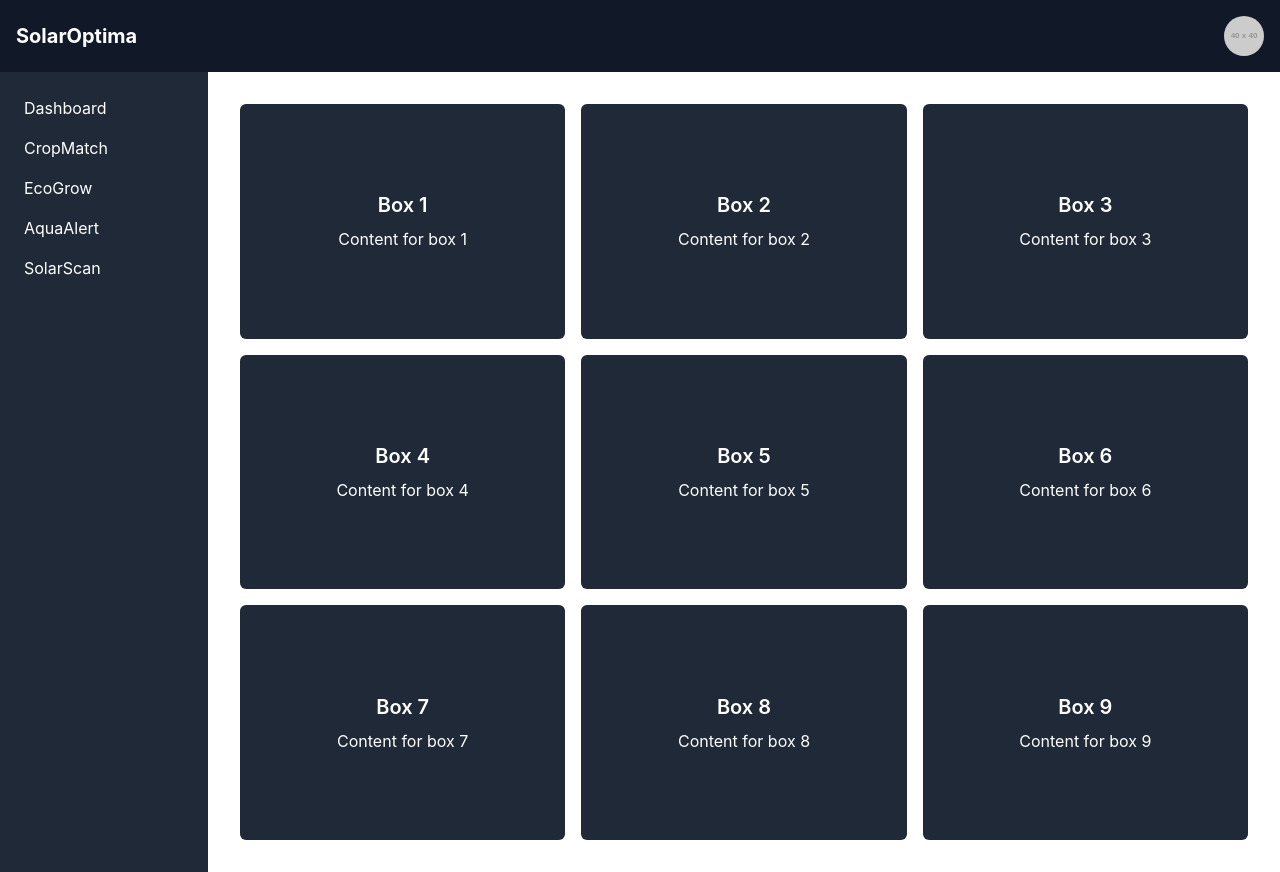
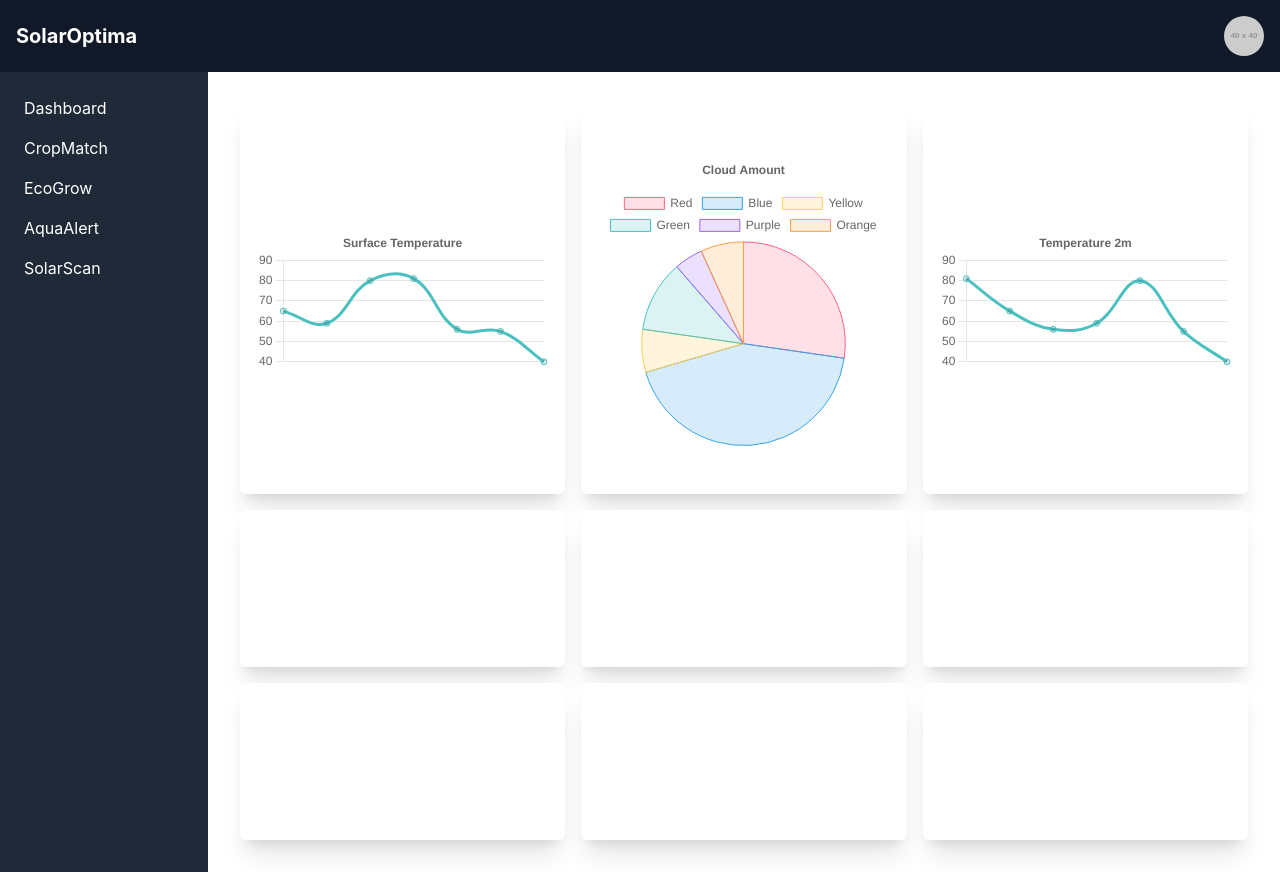
Before and after one commit to siamliam12/SolarOptima, a Next.js app in the folder client/: page /dashboard in a window 1280 px wide. Built offline with nearby package versions, Linux system fonts and the light colour scheme.

Commit message:
Refactor dashboard content component and add charts

```diff
--- a/client/components/dashboard/Content/Content.jsx
+++ b/client/components/dashboard/Content/Content.jsx
@@ -1,13 +1,34 @@
-import React from 'react';
+import React from "react";
+import PieChart from "../Pie/PieChart";
+import SplineChart from "../Spline/SplineChart";
 
 const Dashboard = () => {
   return (
     <div className="p-4 h-full w-full">
       <div className="grid grid-cols-3 gap-4 h-full">
         {Array.from({ length: 9 }).map((_, index) => (
-          <div key={index} className="bg-gray-800 text-white p-4 rounded-md flex flex-col justify-center items-center">
-            <h2 className="text-xl font-semibold">Box {index + 1}</h2>
-            <p className="mt-2">Content for box {index + 1}</p>
+          <div
+            key={index}
+            className="bg-white shadow-xl text-white p-4 rounded-md flex flex-col justify-center items-center"
+          >
+            {index === 1 ? (
+              <PieChart />
+            ) : index === 0 ? (
+              <SplineChart
+                title="Surface Temperature"
+                chartData={[65, 59, 80, 81, 56, 55, 40]}
+              />
+            ) : index === 2 ? (
+              <SplineChart
+                title="Temperature 2m"
+                chartData={[81, 65, 56, 59, 80, 55, 40]}
+              />
+            ) : (
+              <>
+                <h2 className="text-xl font-semibold">Box {index + 1}</h2>
+                <p className="mt-2">Content for box {index + 1}</p>
+              </>
+            )}
           </div>
         ))}
       </div>
--- /dev/null
+++ b/client/components/dashboard/Pie/PieChart.jsx
@@ -0,0 +1,61 @@
+"use client";
+
+import React from "react";
+import { Pie } from "react-chartjs-2";
+import { Chart as ChartJS, ArcElement, Tooltip, Legend } from "chart.js";
+
+ChartJS.register(ArcElement, Tooltip, Legend);
+
+const PieChart = () => {
+  const data = {
+    labels: ["Red", "Blue", "Yellow", "Green", "Purple", "Orange"],
+    datasets: [
+      {
+        label: "# of Votes",
+        data: [12, 19, 3, 5, 2, 3],
+        backgroundColor: [
+          "rgba(255, 99, 132, 0.2)",
+          "rgba(54, 162, 235, 0.2)",
+          "rgba(255, 206, 86, 0.2)",
+          "rgba(75, 192, 192, 0.2)",
+          "rgba(153, 102, 255, 0.2)",
+          "rgba(255, 159, 64, 0.2)",
+        ],
+        borderColor: [
+          "rgba(255, 99, 132, 1)",
+          "rgba(54, 162, 235, 1)",
+          "rgba(255, 206, 86, 1)",
+          "rgba(75, 192, 192, 1)",
+          "rgba(153, 102, 255, 1)",
+          "rgba(255, 159, 64, 1)",
+        ],
+        borderWidth: 1,
+      },
+    ],
+  };
+
+  const options = {
+    responsive: true,
+    plugins: {
+      legend: {
+        position: "top",
+      },
+      title: {
+        display: true,
+        text: "Cloud Amount",
+      },
+    },
+    scales: {
+      x: {
+        display: false, // Hide x-axis labels
+      },
+      y: {
+        display: false, // Hide y-axis labels
+      },
+    },
+  };
+
+  return <Pie data={data} options={options} />;
+};
+
+export default PieChart;
--- /dev/null
+++ b/client/components/dashboard/Spline/SplineChart.jsx
@@ -0,0 +1,55 @@
+"use client";
+
+import React from 'react';
+import { Line } from 'react-chartjs-2';
+import { Chart as ChartJS, CategoryScale, LinearScale, PointElement, LineElement, Title, Tooltip, Legend } from 'chart.js';
+
+ChartJS.register(CategoryScale, LinearScale, PointElement, LineElement, Title, Tooltip, Legend);
+
+const SplineChart = ({title, chartData}) => {
+  const data = {
+    labels: ['January', 'February', 'March', 'April', 'May', 'June', 'July'],
+    datasets: [
+      {
+        label: 'Surface Temperature',
+        data: chartData,
+        fill: false,
+        borderColor: 'rgba(75,192,192,1)',
+        tension: 0.4, // This creates the spline effect
+      },
+    ],
+  };
+
+  const options = {
+    responsive: true,
+    plugins: {
+      legend: {
+        display: false, // Hide the legend
+      },
+      title: {
+        display: true,
+        text: title,
+      },
+    },
+    scales: {
+      x: {
+        display: false,
+        title: {
+          display: false,
+          text: 'Month',
+        },
+      },
+      y: {
+        display: true,
+        title: {
+          display: false,
+          text: 'Value',
+        },
+      },
+    },
+  };
+
+  return <Line data={data} options={options} />;
+};
+
+export default SplineChart;
--- a/client/package.json
+++ b/client/package.json
@@ -10,8 +10,10 @@
   },
   "dependencies": {
     "axios": "^1.7.7",
+    "chart.js": "^4.4.4",
     "next": "14.2.13",
     "react": "^18",
+    "react-chartjs-2": "^5.2.0",
     "react-dom": "^18"
   },
   "devDependencies": {
```
Also changed, not shown: 1 other file (tests, documents, lock files or other folders).
